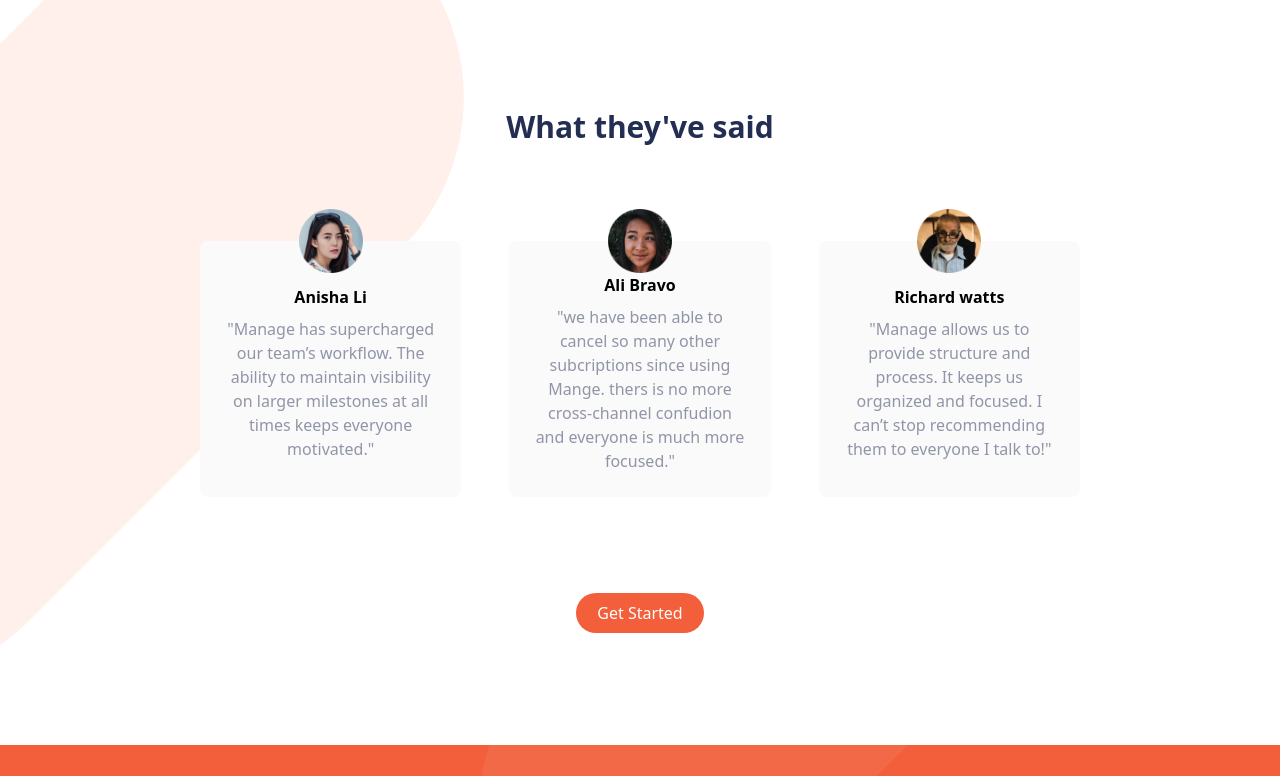
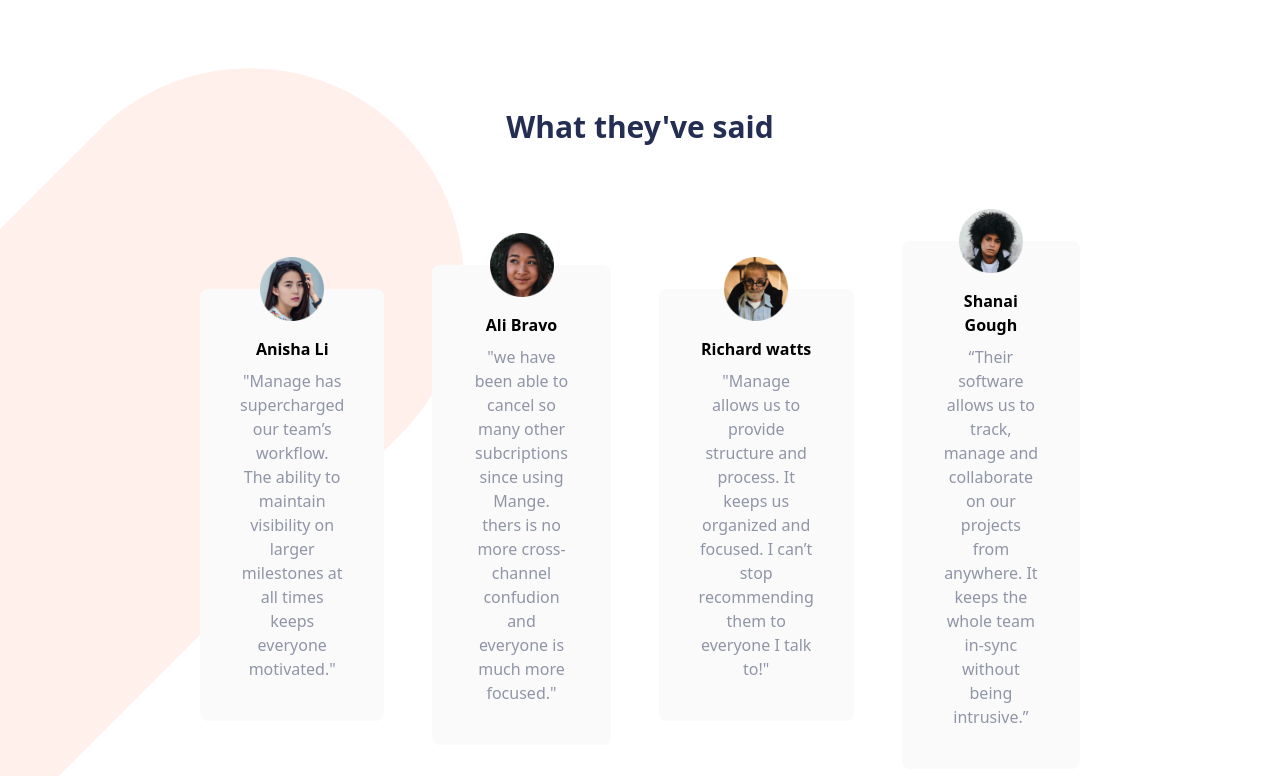
Before and after one commit to Cokejnr7/Manage, a website: page index.html in a window 1280 px wide. Shown: the part 1244-2020 px from the top of the page. Drawn offline with Linux system fonts and the light colour scheme.

Commit message:
added data to index.js preparing the overflow style

```diff
--- a/index.html
+++ b/index.html
@@ -164,9 +164,9 @@
 
       <h2 class="text-3xl text-darkBlue font-bold text-center">What they've said</h2>
 
-      <div class="flex flex-col gap-x-12 md:flex-row">
+      <div class="flex flex-col items-center gap-y-5 gap-x-12 md:flex-row">
         <div
-          class="p-6 flex-col space-y-2 justify-center bg-veryLightGray md:w-1/3 rounded-lg relative flex items-center">
+          class="p-10 flex-col space-y-2 justify-center bg-veryLightGray md:w-1/3 rounded-lg relative flex items-center">
           <img src="img/avatar-anisha.png" class="w-16 absolute -top-8" />
           <p class="font-bold text-center">Anisha Li</p>
           <p class="max-w-xs text-center text-darkGrayishBlue md:max-w-xl">
@@ -176,8 +176,15 @@
           </p>
         </div>
 
+        <div class="flex gap-x-1 md:hidden">
+          <div class="h-2 w-2 border rounded-full border-brightRed"></div>
+          <div class="h-2 w-2 border rounded-full border-brightRed"></div>
+          <div class="h-2 w-2 border rounded-full border-brightRed"></div>
+          <div class="h-2 w-2 border rounded-full border-brightRed"></div>
+        </div>
+
         <div
-          class="hidden p-6 flex-col space-y-2 justify-center bg-veryLightGray md:w-1/3 rounded-lg relative md:flex items-center">
+          class="hidden p-10 flex-col space-y-2 justify-center bg-veryLightGray md:w-1/3 rounded-lg relative md:flex items-center">
           <img src="img/avatar-ali.png" class="w-16 absolute -top-8" />
           <p class="font-bold text-center">Ali Bravo</p>
           <p class="max-w-xs text-center text-darkGrayishBlue md:max-w-xl">
@@ -188,7 +195,7 @@
         </div>
 
         <div
-          class="hidden p-6 flex-col justify-center space-y-2 bg-veryLightGray md:w-1/3 rounded-lg relative md:flex items-center">
+          class="hidden p-10 flex-col justify-center space-y-2 bg-veryLightGray md:w-1/3 rounded-lg relative md:flex items-center">
           <img src="img/avatar-richard.png" class="w-16 absolute -top-8" />
           <p class="font-bold text-center">Richard watts</p>
           <p class="max-w-xs text-center text-darkGrayishBlue md:max-w-sm">
@@ -197,6 +204,18 @@
             I can’t stop recommending them to everyone I talk to!"
           </p>
         </div>
+
+        <div
+          class="hidden p-10 flex-col justify-center space-y-2 bg-veryLightGray md:w-1/3 rounded-lg relative md:flex items-center">
+          <img src="img/avatar-shanai.png" class="w-16 absolute -top-8" />
+          <p class="font-bold text-center">Shanai Gough</p>
+          <p class="max-w-xs text-center text-darkGrayishBlue md:max-w-sm">
+            “Their software allows us to track,
+            manage and collaborate on our projects from anywhere.
+            It keeps the whole team in-sync without being intrusive.”
+          </p>
+        </div>
+
       </div>
       <button href="#" class="px-4 py-2 w-32 bg-brightRed self-center rounded-full text-center text-white hover:bg-brightRedLight">Get Started</button>
     </section>
--- a/index.js
+++ b/index.js
@@ -22,3 +22,34 @@ form.addEventListener("submit", (e) => {
     errorParagraph.classList.remove("hidden");
   }
 });
+
+const data = [
+  {
+    imageSrc: "img/avatar-anisha.png",
+    name: "Anisha Li",
+    text: `"Manage has supercharged our team’s workflow.
+          The ability to maintain visibility on larger milestones at all times
+          keeps everyone motivated."`,
+  },
+  {
+    imageSrc: "img/avatar-ali.png",
+    name: "Ali Bravo",
+    text: `"we have been able to cancel so many other subcriptions since
+           using Mange. thers is no more cross-channel confudion and everyone
+           is much more focused."`,
+  },
+  {
+    imageSrc: "img/avatar-richard.png",
+    name: "Richard watts",
+    text: `"Manage allows us to provide structure and process.
+            It keeps us organized and focused.
+            I can’t stop recommending them to everyone I talk to!"`,
+  },
+  {
+    imageSrc: "img/avatar-shanai.png",
+    name: "Shanai Gough",
+    text: `“Their software allows us to track,
+            manage and collaborate on our projects from anywhere.
+            It keeps the whole team in-sync without being intrusive.”`,
+  },
+];
```
Also changed, not shown: css/main.css.
